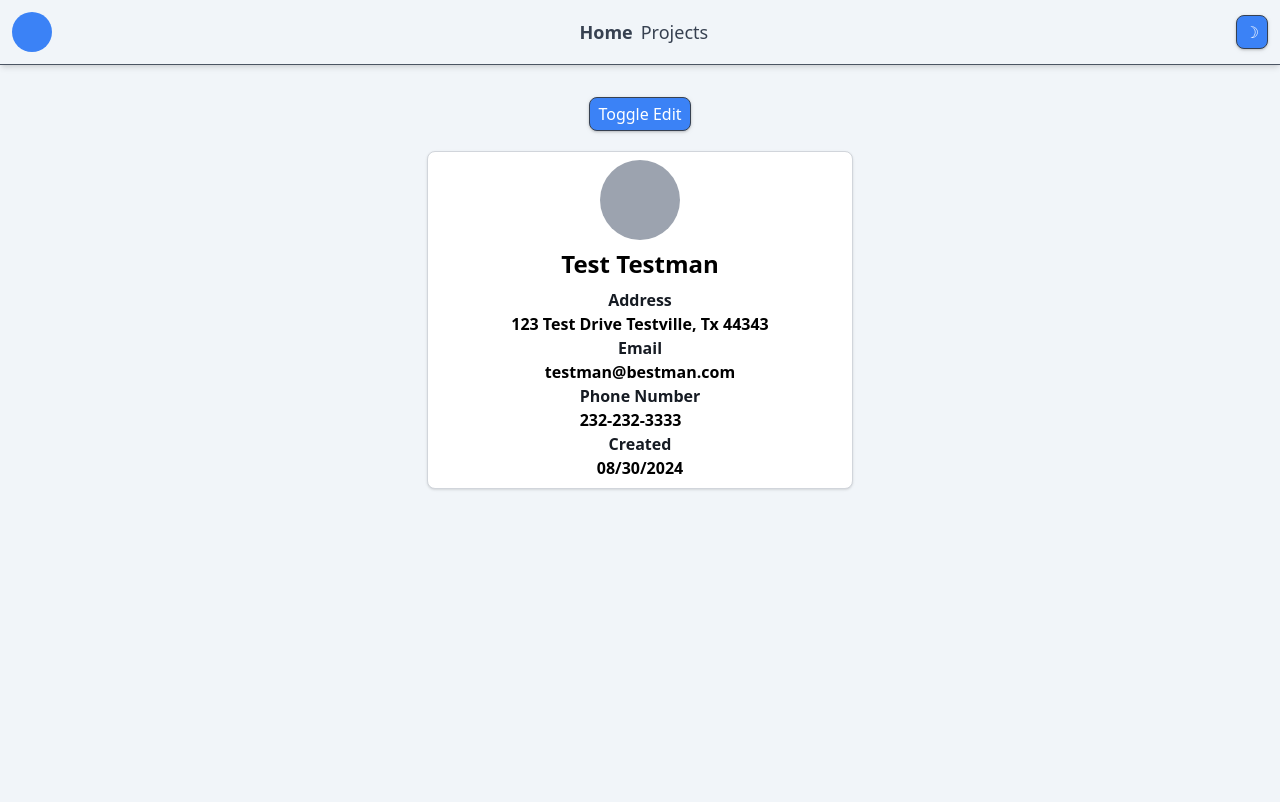
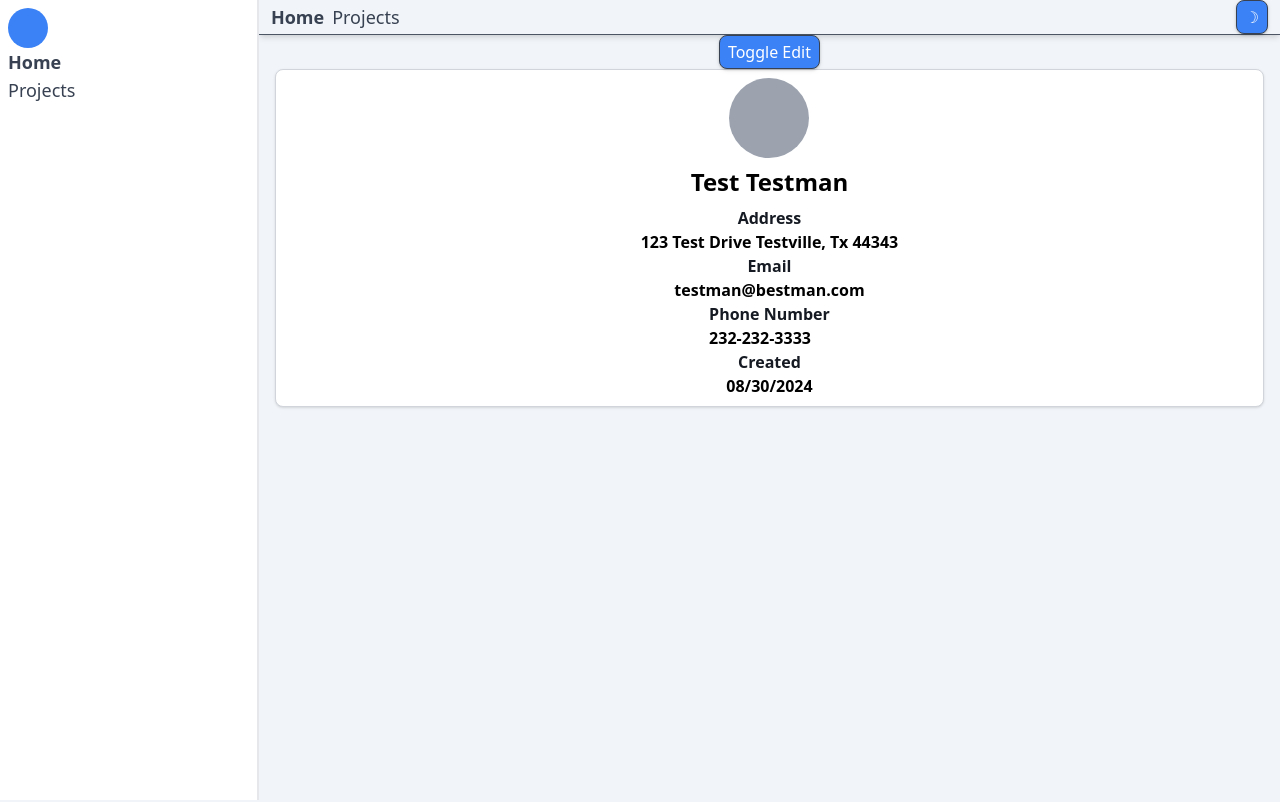
Before and after one commit to Humphreyj/Template, a Vue app: page / in a window 1280 px wide. Shown: the top 802 px of the page. Built offline with nearby package versions, Linux system fonts and the light colour scheme.

Commit message:
initial new layout setup

```diff
--- a/src/App.vue
+++ b/src/App.vue
@@ -1,11 +1,14 @@
 <script setup>
 import { RouterView } from 'vue-router'
+import Sidedrawer from '@/components/UI/Sidedrawer.vue'
 import AppHeader from '@/components/UI/AppHeader.vue'
 import PageLayout from '@/components/UI/PageLayout.vue'
 </script>
 
 <template>
-    <div class="bg-slate-100 dark:bg-appBackground">
+    <div class="bg-slate-100 dark:bg-appBackground flex-is-js">
+        <Sidedrawer />
+        <section class="w-full">
             <AppHeader />
             <RouterView v-slot="{ Component, route }">
                 <!-- Use a custom transition or fallback to `fade` -->
@@ -13,6 +16,7 @@ import PageLayout from '@/components/UI/PageLayout.vue'
                     <component :is="Component" />
                 </transition>
             </RouterView>
+        </section>
     </div>
 </template>
 
--- a/src/CSS/flexHelpers.css
+++ b/src/CSS/flexHelpers.css
@@ -8,6 +8,9 @@
     }
     .flex-ic-jc {
         @apply flex items-center justify-center;
+    }
+    .flex-is-js {
+        @apply flex items-start justify-start;
     }
     .flex-ic-jb {
         @apply flex items-center justify-between;
@@ -24,7 +27,4 @@
     .flex-col-ic-jc {
         @apply flex flex-col items-center justify-center;
     }
-    .flex-col-ic-js {
-        @apply flex flex-col items-center justify-start;
-    }
 }
--- a/src/components/UI/AppHeader.vue
+++ b/src/components/UI/AppHeader.vue
@@ -26,10 +26,7 @@ onMounted(() => {
 </script>
 
 <template>
-    <section class="flex-ic-jb w-full p-3 border-b border-gray-600 shadow-md">
-        <div>
-            <div class="size-10 rounded-full bg-blue-500"></div>
-        </div>
+    <section class="flex-ic-jb px-3 border-b border-gray-600 shadow-md">
         <div class="flex-ic-js gap-2">
             <RouterLink to="/" :class="classes.textClass">Home</RouterLink>
             <RouterLink to="/projects" :class="classes.textClass"
--- /dev/null
+++ b/src/components/UI/Sidedrawer.vue
@@ -0,0 +1,27 @@
+<script setup>
+import { RouterLink } from 'vue-router'
+// Components
+const props = defineProps({
+    textClass: {
+        type: String,
+        default: '',
+    },
+})
+// const emit = defineEmits()
+import { getStyles } from '@/composables/getStyles'
+const classes = getStyles(props, 'navLink')
+</script>
+
+<template>
+    <section class="w-1/4 h-screen bg-white p-2 z-10 border-r-2">
+        <div>
+            <div class="size-10 rounded-full bg-blue-500"></div>
+        </div>
+        <div class="flex-col-is-js">
+            <RouterLink to="/" :class="classes.textClass">Home</RouterLink>
+            <RouterLink to="/projects" :class="classes.textClass"
+                >Projects</RouterLink
+            >
+        </div>
+    </section>
+</template>
--- a/src/views/HomeView.vue
+++ b/src/views/HomeView.vue
@@ -3,7 +3,6 @@ import { ref } from 'vue'
 import { useToggle } from '@vueuse/core'
 import { storeToRefs } from 'pinia'
 // Components
-import PageLayout from '@/components/UI/PageLayout.vue'
 import BasicForm from '@/components/forms/BasicForm.vue'
 import Button from '@/components/UI/Button.vue'
 import ProfileDetailsCard from '@/components/profile/ProfileDetailsCard.vue'
@@ -21,13 +20,9 @@ const { sampleUser } = storeToRefs(usePrimaryStore())
 </script>
 
 <template>
-    <PageLayout>
-        <template #main-content>
-            <section class="mt-8 w-11/12 lg:w-1/3 h-dvh flex-col-ic-js gap-5">
-                <Button @click="toggleEditing()" text="Toggle Edit" />
-                <BasicForm v-if="editingProfile" :data="sampleUser" />
-                <ProfileDetailsCard v-else :user="sampleUser" />
-            </section>
-        </template>
-    </PageLayout>
+    <section class="w-full h-dvh flex-col-ic-js px-4">
+        <Button @click="toggleEditing()" text="Toggle Edit" />
+        <BasicForm v-if="editingProfile" :data="sampleUser" />
+        <ProfileDetailsCard v-else :user="sampleUser" />
+    </section>
 </template>
--- a/src/views/ProjectsView.vue
+++ b/src/views/ProjectsView.vue
@@ -10,18 +10,12 @@ const text = 'poggers'
 </script>
 
 <template>
-    <PageLayout>
-        <template #main-content>
-            <section class="mt-8 w-11/12 md:w-10/12 lg:w-5/12 flex-col-ic-js">
+    <section class="w-11/12 lg:w-1/3 h-dvh flex-col-is-js gap-5">
         <Card>
             <template #card-content>
-                        <h4 class="w-fit text-2xl">
-                            This is the projects view.
-                        </h4>
+                <h4 class="w-fit text-2xl">This is the projects view.</h4>
             </template>
         </Card>
         <TeamList />
     </section>
 </template>
-    </PageLayout>
-</template>
```
Lines whose indentation alone changed are shown as unchanged.
